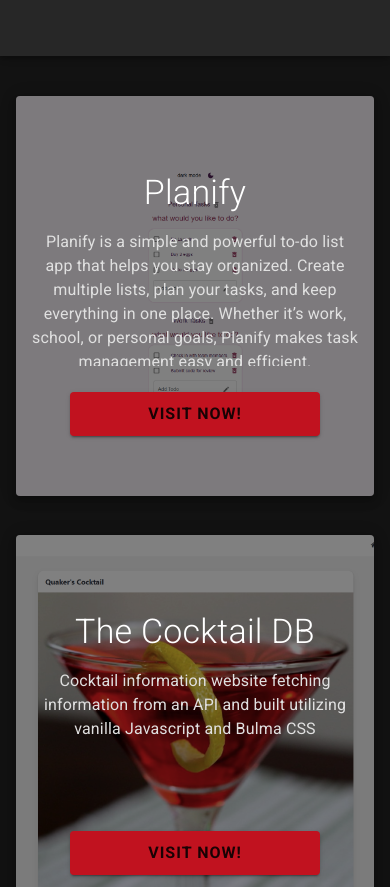
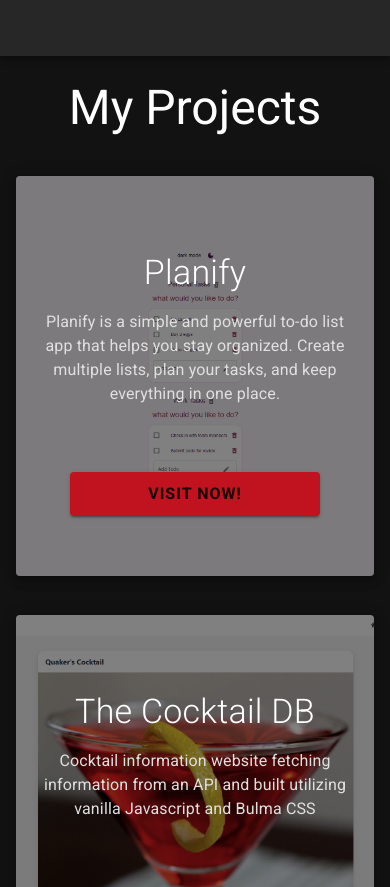
Before and after one commit to lukebike/portfoliov2, a React (Vite) app: page /projects in a window 390 px wide. Shown: the top 887 px of the page. Built offline with nearby package versions, Linux system fonts and the light colour scheme; some icons are missing.

Commit message:
Fixed footer placement, removed unused imports and fixed positioning styles on desktop + mobile

```diff
--- a/src/App.tsx
+++ b/src/App.tsx
@@ -6,7 +6,6 @@
 import "./App.css";
 import Home from "./pages/Home.tsx";
 import MenuBar from "./layout/MenuBar.tsx";
-import Footer from "./layout/Footer.tsx";
 import About from "./pages/About.tsx";
 import MobileMenuBar from "./layout/MobileMenuBar.tsx";
 import { lightThemeOptions, darkThemeOptions } from "./theme/ThemeOptions.tsx";
@@ -69,7 +68,6 @@
             <Route path="projects" element={<Projects />} />
             <Route path="contact" element={<Contact />} />
           </Routes>
-          <Footer />
         </Container>
       </ThemeProvider>
     </BrowserRouter>
--- a/src/components/ProjectCard.tsx
+++ b/src/components/ProjectCard.tsx
@@ -72,7 +72,6 @@
         <CardContent
           sx={{
             flex: "1 1 auto",
-            overflowY: "auto",
             maxHeight: 210,
             width: "100%",
             mb: 2,
--- a/src/data/projectCardInfo.ts
+++ b/src/data/projectCardInfo.ts
@@ -14,7 +14,7 @@
   {
     img: planifyImg,
     cardTitle: "Planify",
-    cardText: `Planify is a simple and powerful to-do list app that helps you stay organized. Create multiple lists, plan your tasks, and keep everything in one place. Whether it’s work, school, or personal goals, Planify makes task management easy and efficient.`,
+    cardText: `Planify is a simple and powerful to-do list app that helps you stay organized. Create multiple lists, plan your tasks, and keep everything in one place.`,
     anchorText: "Visit now!",
     anchorLink: "https://lukesalem-planify.vercel.app/",
   },
@@ -29,7 +29,7 @@
     img: springBootImg,
     cardTitle: "Library Management System",
     cardText:
-      "Full-featured Library Management System utilizing Spring Boot, implementing RESTful API endpoints that adhere to common industry conventions. The application enables management of library resources including books, authors, and users, with operations for creating, reading, updating, and deleting records. ",
+      "Full-featured CRUD Library Management System utilizing Spring Boot, implementing RESTful API endpoints that adhere to common industry conventions",
     anchorText: "Visit now! (Github)",
     anchorLink: "https://github.com/lukebike/library-system",
   },
--- a/src/pages/About.tsx
+++ b/src/pages/About.tsx
@@ -12,12 +12,14 @@
 import { Description } from "@mui/icons-material";
 import CodeIcon from "@mui/icons-material/Code";
 import { motion } from "framer-motion";
+import Footer from "../layout/Footer.tsx";
 
 export default function About() {
-  const isMobile = useMediaQuery("(max-width: 600px)");
+  const isMobile = useMediaQuery("(max-width:600px)");
   const theme = useTheme();
 
   return (
+    <>
       <motion.div
         initial={{ opacity: 0, y: 20 }}
         animate={{ opacity: 1, y: 0 }}
@@ -29,8 +31,8 @@
           alignItems: isMobile ? undefined : "center",
           justifyContent: isMobile ? undefined : "center",
           width: "100%",
-        paddingTop: isMobile ? "100px" : 0,
-        paddingBottom: isMobile ? "60px" : 0,
+          paddingTop: isMobile ? "100px" : "30px",
+          paddingBottom: isMobile ? "60px" : "20px",
           overflowY: "auto",
         }}
       >
@@ -170,5 +172,7 @@
           </Grid>
         </Box>
       </motion.div>
+      <Footer />
+    </>
   );
 }
--- a/src/pages/Contact.tsx
+++ b/src/pages/Contact.tsx
@@ -17,6 +17,7 @@
   useTheme,
 } from "@mui/material";
 import { motion } from "framer-motion";
+import Footer from "../layout/Footer.tsx";
 
 interface ContactFormValues {
   name: string;
@@ -32,7 +33,7 @@
   const PUBLIC_KEY = import.meta.env.VITE_EMAILJS_PUBLIC_KEY;
   const form = useRef<HTMLFormElement>(null);
   const theme = useTheme();
-  const isMobile = useMediaQuery("(max-width: 600px)");
+  const isMobile = useMediaQuery("(max-width:600px)");
 
   const formik = useFormik({
     initialValues: {
@@ -74,6 +75,7 @@
   });
 
   return (
+    <>
       <motion.div
         initial={{ opacity: 0, y: 20 }}
         animate={{ opacity: 1, y: 0 }}
@@ -240,5 +242,7 @@
           </DialogActions>
         </Dialog>
       </motion.div>
+      <Footer />
+    </>
   );
 }
--- a/src/pages/Home.tsx
+++ b/src/pages/Home.tsx
@@ -3,6 +3,7 @@
 import Box from "@mui/material/Box";
 import Typography from "@mui/material/Typography";
 import Button from "@mui/material/Button";
+import Footer from "../layout/Footer";
 import useMediaQuery from "@mui/material/useMediaQuery";
 import { useTheme } from "@mui/material";
 import { useNavigate } from "react-router";
@@ -10,9 +11,10 @@
 export default function Home({ mode }: { mode: "light" | "dark" }) {
   const theme = useTheme();
   const navigate = useNavigate();
-  const isMobile = useMediaQuery("(max-width:300px)");
+  const isMobile = useMediaQuery("(max-width:600px)");
 
   return (
+    <>
       <motion.div
         initial={{ opacity: 0, y: 20 }}
         animate={{ opacity: 1, y: 0 }}
@@ -125,5 +127,7 @@
           </Box>
         </Box>
       </motion.div>
+      <Footer />
+    </>
   );
 }
--- a/src/pages/Projects.tsx
+++ b/src/pages/Projects.tsx
@@ -6,10 +6,12 @@
 import Typography from "@mui/material/Typography";
 import { useMediaQuery } from "@mui/material";
 import { motion } from "framer-motion";
+import Footer from "../layout/Footer.tsx";
 
 export default function Projects() {
-  const isMobile = useMediaQuery("(max-width: 600px)");
+  const isMobile = useMediaQuery("(max-width:600px)");
   return (
+    <>
       <motion.div
         initial={{ opacity: 0, y: 20 }}
         animate={{ opacity: 1, y: 0 }}
@@ -17,9 +19,10 @@
         transition={{ duration: 0.4 }}
         style={{
           display: "flex",
-        height: isMobile ? undefined : "95%",
-        alignItems: "center",
-        justifyContent: "center",
+          minHeight: isMobile ? "100vh" : "95%",
+          alignItems: isMobile ? undefined : "center",
+          justifyContent: isMobile ? undefined : "center",
+          paddingTop: isMobile ? "80px" : "50px",
         }}
       >
         <Box
@@ -32,7 +35,10 @@
           }}
         >
           {isMobile ? (
-          <Typography variant="h3" sx={{ mb: 5, fontWeight: "400" }}>
+            <Typography
+              variant="h3"
+              sx={{ mb: 5, fontWeight: "400", textAlign: "center" }}
+            >
               My Projects
             </Typography>
           ) : (
@@ -68,5 +74,7 @@
           </Grid>
         </Box>
       </motion.div>
+      <Footer />
+    </>
   );
 }
```
Lines whose indentation alone changed are shown as unchanged.
